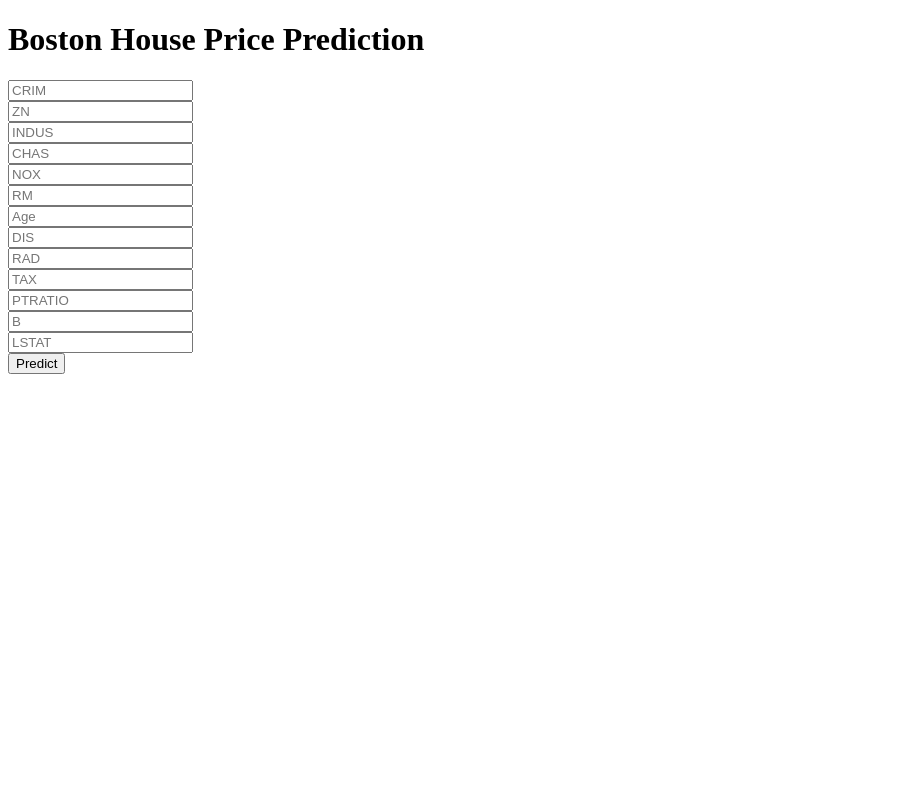
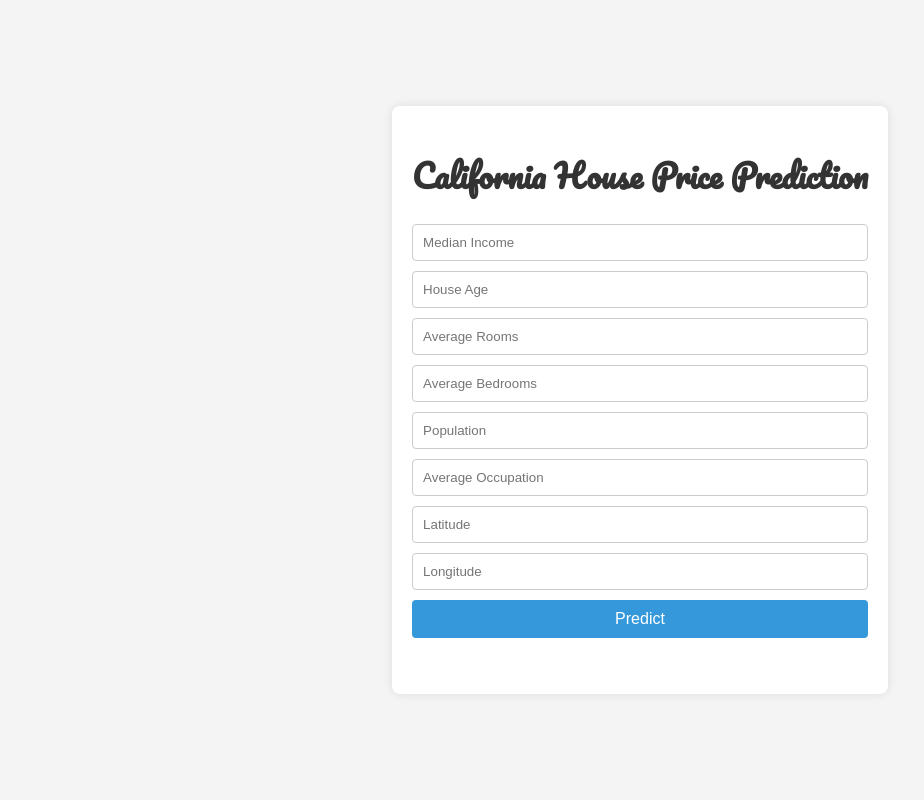
Before and after one commit to 7jadhavAbhi7/HousePricePrediction, a Flask app: page / in a window 1280 px wide. Shown: the whole page, without its empty margins (0-924 px from the left). Run offline with Flask 3, Linux system fonts and the light colour scheme; parts of the project's set-up code (start-up, migrations or seed data) failed here and were passed over.

Commit message:
Sixth Commit

```diff
--- a/templates/home.html
+++ b/templates/home.html
@@ -5,32 +5,77 @@
   <meta charset="UTF-8">
   <title>ML API</title>
   <link href='https://fonts.googleapis.com/css?family=Pacifico' rel='stylesheet' type='text/css'>
-<link href='https://fonts.googleapis.com/css?family=Arimo' rel='stylesheet' type='text/css'>
-<link href='https://fonts.googleapis.com/css?family=Hind:300' rel='stylesheet' type='text/css'>
-<link href='https://fonts.googleapis.com/css?family=Open+Sans+Condensed:300' rel='stylesheet' type='text/css'>
+  <link href='https://fonts.googleapis.com/css?family=Arimo' rel='stylesheet' type='text/css'>
+  <link href='https://fonts.googleapis.com/css?family=Hind:300' rel='stylesheet' type='text/css'>
+  <link href='https://fonts.googleapis.com/css?family=Open+Sans+Condensed:300' rel='stylesheet' type='text/css'>
 
+  <style>
+    body {
+      font-family: 'Arimo', sans-serif;
+      background-color: #f4f4f4;
+      margin: 0;
+      padding: 0;
+      display: flex;
+      justify-content: center;
+      align-items: center;
+      height: 100vh;
+    }
 
+    .login {
+      background-color: #fff;
+      padding: 20px;
+      border-radius: 8px;
+      box-shadow: 0 0 10px rgba(0, 0, 0, 0.1);
+    }
+
+    h1 {
+      font-family: 'Pacifico', cursive;
+      text-align: center;
+      color: #333;
+    }
+
+    form {
+      text-align: left;
+    }
+
+    input {
+      width: 100%;
+      padding: 10px;
+      margin-bottom: 10px;
+      border: 1px solid #ccc;
+      border-radius: 4px;
+      box-sizing: border-box;
+    }
+
+    button {
+      width: 100%;
+      padding: 10px;
+      background-color: #3498db;
+      color: #fff;
+      border: none;
+      border-radius: 4px;
+      cursor: pointer;
+      font-size: 16px;
+    }
+  </style>
 </head>
+
 
 <body>
  <div class="login">
-	<h1>Boston House Price Prediction</h1>
+	<h1>California House Price Prediction</h1>
 
-     <!-- Main Input For Receiving Query to our ML -->
+
     <form action="{{ url_for('predict')}}"method="post">
-      <input type="text" name="CRIM" placeholder="CRIM" required="required" /><br>
-    	<input type="text" name="ZN" placeholder="ZN" required="required" /><br>
-        <input type="text" name="INDUS" placeholder="INDUS" required="required" /><br>
-        <input type="text" name="CHAS" placeholder="CHAS" required="required" /><br>
-        <input type="text" name="NOX" placeholder="NOX" required="required" /><br>
-        <input type="text" name="RM" placeholder="RM" required="required" /><br>
-        <input type="text" name="Age" placeholder="Age" required="required" /><br>
-        <input type="text" name="DIS" placeholder="DIS" required="required" /><br>
-        <input type="text" name="RAD" placeholder="RAD" required="required" /><br>
-        <input type="text" name="TAX" placeholder="TAX" required="required" /><br>
-        <input type="text" name="PTRATIO" placeholder="PTRATIO" required="required" /><br>
-        <input type="text" name="B" placeholder="B" required="required" /><br>
-        <input type="text" name="LSTAT" placeholder="LSTAT" required="required" /><br>
+      <input type="text" name="Median Income" placeholder="Median Income" required="required" /><br>
+    	<input type="text" name="House Age" placeholder="House Age" required="required" /><br>
+        <input type="text" name="Average Rooms" placeholder="Average Rooms" required="required" /><br>
+        <input type="text" name="Average Bedroom" placeholder="Average Bedrooms" required="required" /><br>
+        <input type="text" name="Population" placeholder="Population" required="required" /><br>
+        <input type="text" name="Average Occupation" placeholder="Average Occupation" required="required" /><br>
+        <input type="text" name="Latitute" placeholder="Latitude" required="required" /><br>
+        <input type="text" name="Longitude" placeholder="Longitude" required="required" /><br>
+
 
 
 
```
Also changed, not shown: 1 other file.
